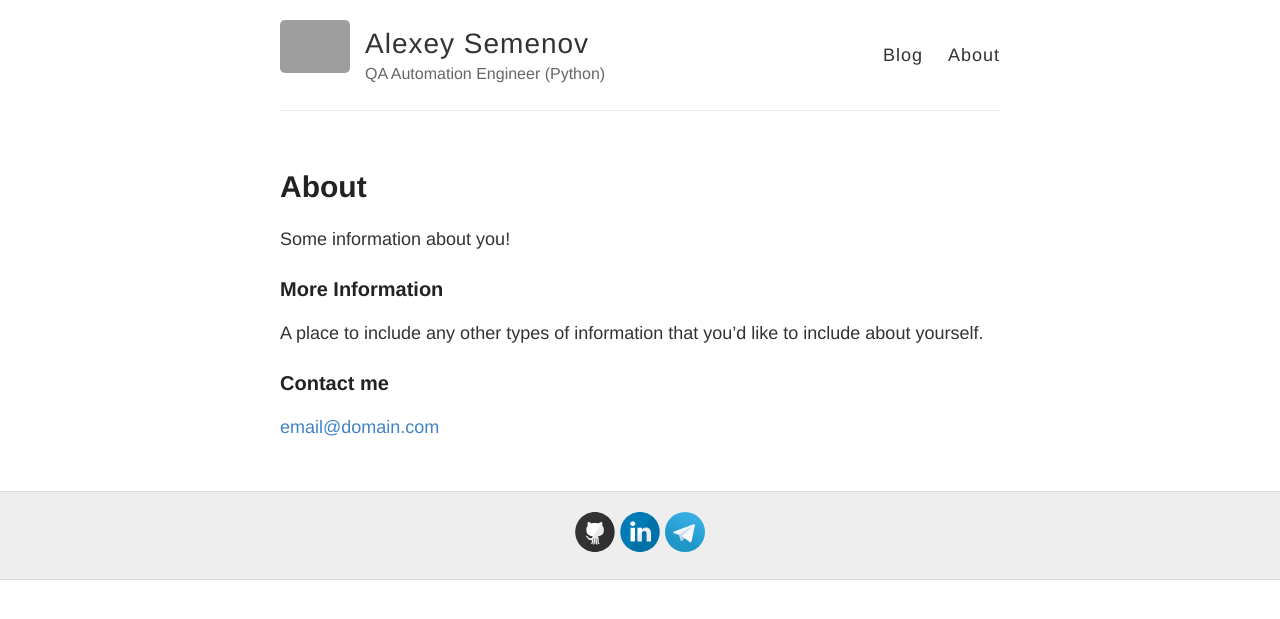
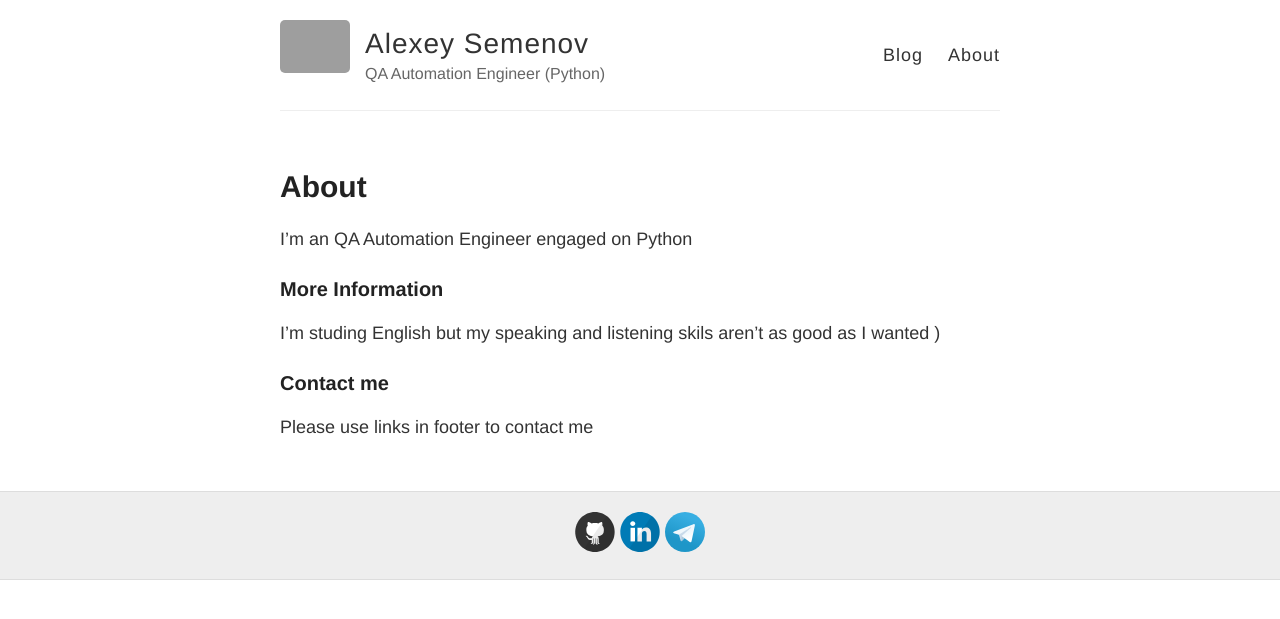
Before and after one commit to acqa/acqa.github.io, a Jekyll site: the page built from about.md, in a window 1280 px wide. Shown: the top 619 px of the page. Built offline with Jekyll 4.4.1, drawn with Linux system fonts in a browser that asks for light colours; grey boxes are pictures that could not be loaded.

Commit message:
Update about.md

```diff
--- a/about.md
+++ b/about.md
@@ -4,12 +4,12 @@ title: About
 permalink: /about/
 ---
 
-Some information about you!
+I'm an QA Automation Engineer engaged on Python
 
 ### More Information
 
-A place to include any other types of information that you'd like to include about yourself.
+I'm studing English but my speaking and listening skils aren't as good as I wanted )
 
 ### Contact me
 
-[email@domain.com](mailto:email@domain.com)
+Please use links in footer to contact me
```
